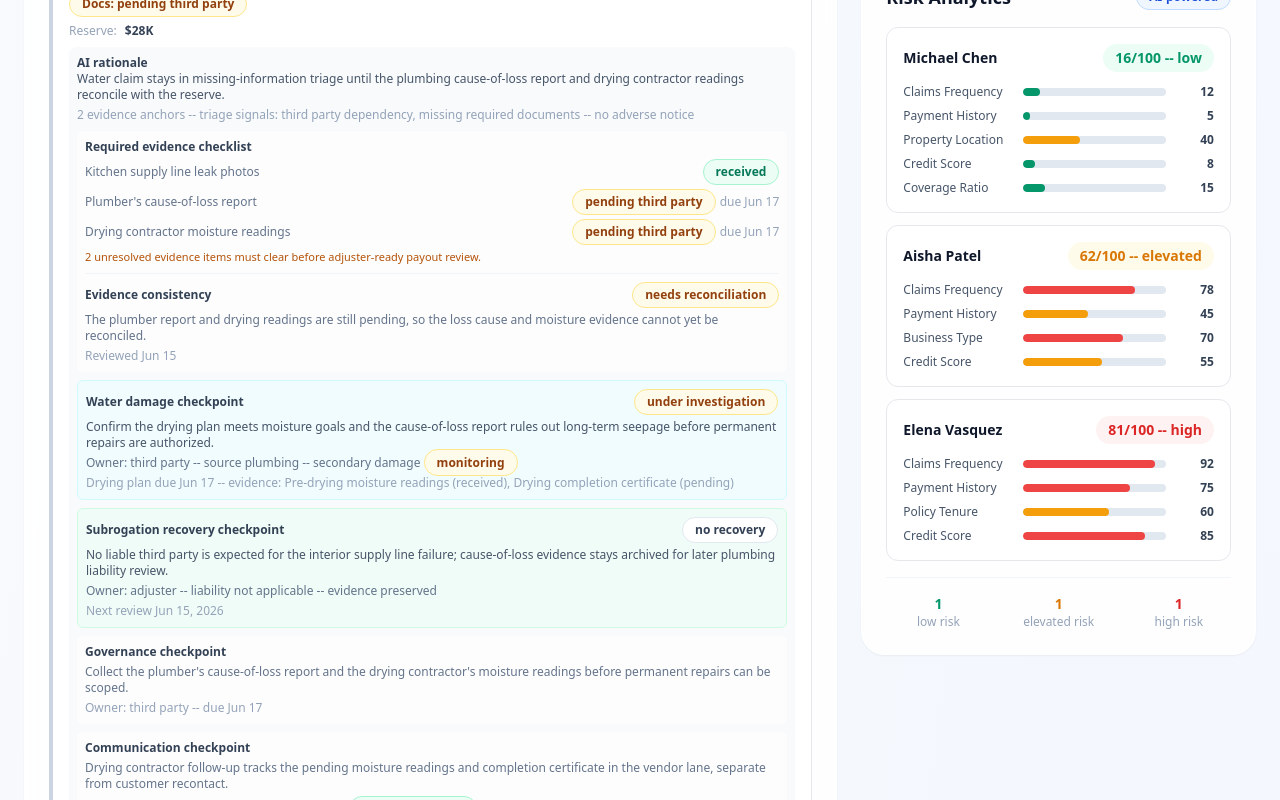
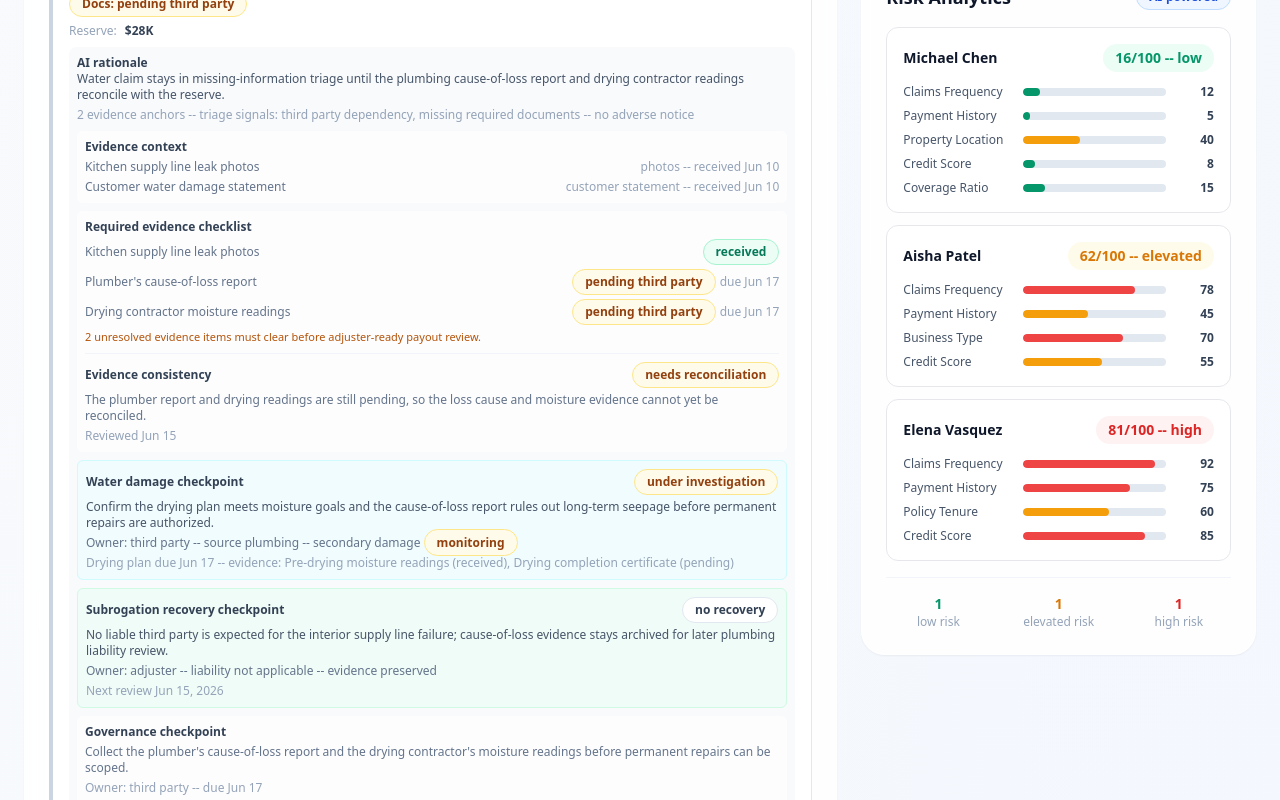
Before and after one commit to tensorgarden/insurtech-ai-platform, a Next.js app: page / in a window 1280 px wide. Shown: the part 1180-1980 px from the top of the page. Built offline with nearby package versions, Linux system fonts and the light colour scheme.

Commit message:
Surface claim evidence context

```diff
--- a/src/app/page.tsx
+++ b/src/app/page.tsx
@@ -504,6 +504,25 @@ function ClaimCard({ claim }: { claim: Claim }) {
           {claim.evidenceAnchors.length} evidence anchors -- triage signals: {triageSignalsLabel}
           {" -- "}
           {claim.adverseActionNoticeRequired ? "adverse notice required" : "no adverse notice"}
+        </div>
+        <div className="mt-2 rounded-md bg-white/70 p-2">
+          <div className="font-semibold text-slate-700">Evidence context</div>
+          <ul className="mt-1 space-y-1 text-slate-500">
+            {claim.evidenceAnchors.map((anchor) => (
+              <li key={`${claim.id}-${anchor.label}`} className="flex flex-wrap justify-between gap-2">
+                <span>{anchor.label}</span>
+                <span className="text-slate-400">
+                  {anchor.sourceType.split("_").join(" ")} -- received{" "}
+                  <time dateTime={anchor.receivedAt}>
+                    {new Date(anchor.receivedAt).toLocaleDateString("en-US", {
+                      month: "short",
+                      day: "numeric",
+                    })}
+                  </time>
+                </span>
+              </li>
+            ))}
+          </ul>
         </div>
         <div className="mt-2 rounded-md bg-white/70 p-2">
           <div className="font-semibold text-slate-700">Required evidence checklist</div>
```
